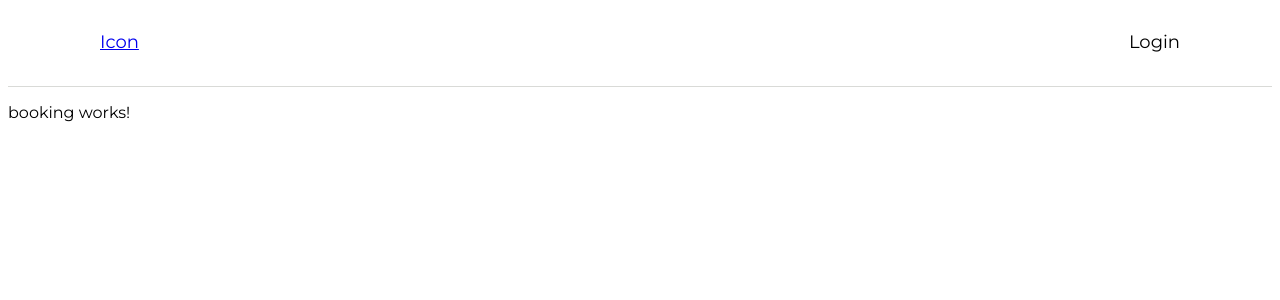
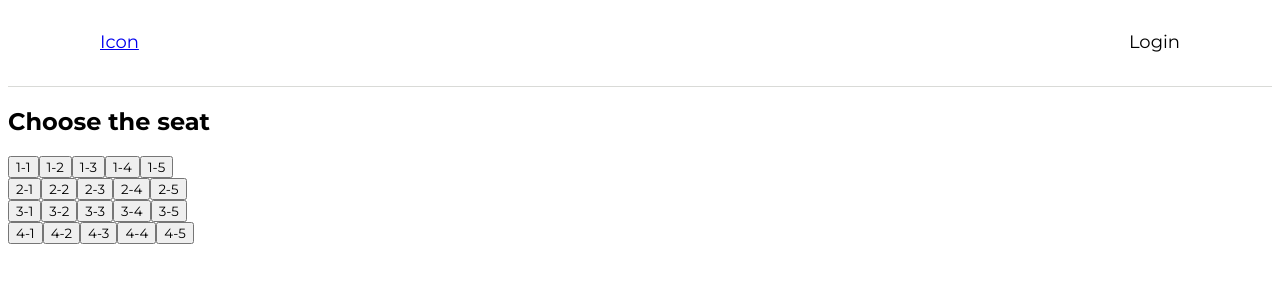
Before and after one commit to aigerimqz/WebDevProject, an Angular app in the folder Frontend/Project/: page /booking/1 in a window 1280 px wide. Shown: the top 300 px of the page. Built offline with nearby package versions, Linux system fonts and the light colour scheme.

Commit message:
added choosing seats functionality to the booking component

```diff
--- a/Frontend/Project/src/app/booking/booking.component.html
+++ b/Frontend/Project/src/app/booking/booking.component.html
@@ -1 +1,21 @@
-<p>booking works!</p>
+<h2>Choose the seat</h2>
+
+<div class="seating-area">
+  <div *ngFor="let row of seatMap; let rowIndex = index" class="seat-row">
+    <button
+      *ngFor="let seat of row; let seatIndex = index"
+      [ngClass]="{ selected: isSelected(rowIndex, seatIndex) }"
+      (click)="toggleSeat(rowIndex, seatIndex)"
+    >
+      {{ rowIndex + 1 }}-{{ seatIndex + 1 }}
+    </button>
+  </div>
+</div>
+
+<div class="select-seat" *ngIf="selectedSeats.length > 0">
+  <h2>You have chosen:</h2>
+  <span *ngFor="let seat of selectedSeats; let i = index">
+    {{ seat.row + 1 }} row and {{ seat.seat + 1 }} seat
+    <span *ngIf="i < selectedSeats.length - 1">, </span>
+  </span>
+</div>
--- a/Frontend/Project/src/app/booking/booking.component.ts
+++ b/Frontend/Project/src/app/booking/booking.component.ts
@@ -1,11 +1,38 @@
-import { Component } from '@angular/core';
+import { CommonModule } from '@angular/common';
+import { Component, OnInit } from '@angular/core';
+import { ActivatedRoute } from '@angular/router';
 
 @Component({
   selector: 'app-booking',
-  imports: [],
+  standalone: true,
+  imports: [CommonModule],
   templateUrl: './booking.component.html',
-  styleUrl: './booking.component.css'
+  styleUrls: ['./booking.component.css']
 })
-export class BookingComponent {
+export class BookingComponent implements OnInit {
+  screeningId: number = 0;
+  seatMap: number[][] = [];
+  selectedSeats: { row: number, seat: number }[] = [];
 
+  constructor(private route: ActivatedRoute) {}
+
+  ngOnInit(): void {
+    this.screeningId = Number(this.route.snapshot.paramMap.get('id'));
+
+
+    this.seatMap = Array(4).fill(0).map(() => Array(5).fill(0));
+  }
+
+  toggleSeat(row: number, seat: number): void {
+    const index = this.selectedSeats.findIndex(s => s.row === row && s.seat === seat);
+    if (index > -1) {
+      this.selectedSeats.splice(index, 1);
+    } else {
+      this.selectedSeats.push({ row, seat });
+    }
+  }
+
+  isSelected(row: number, seat: number): boolean {
+    return this.selectedSeats.some(s => s.row === row && s.seat === seat);
+  }
 }
```
